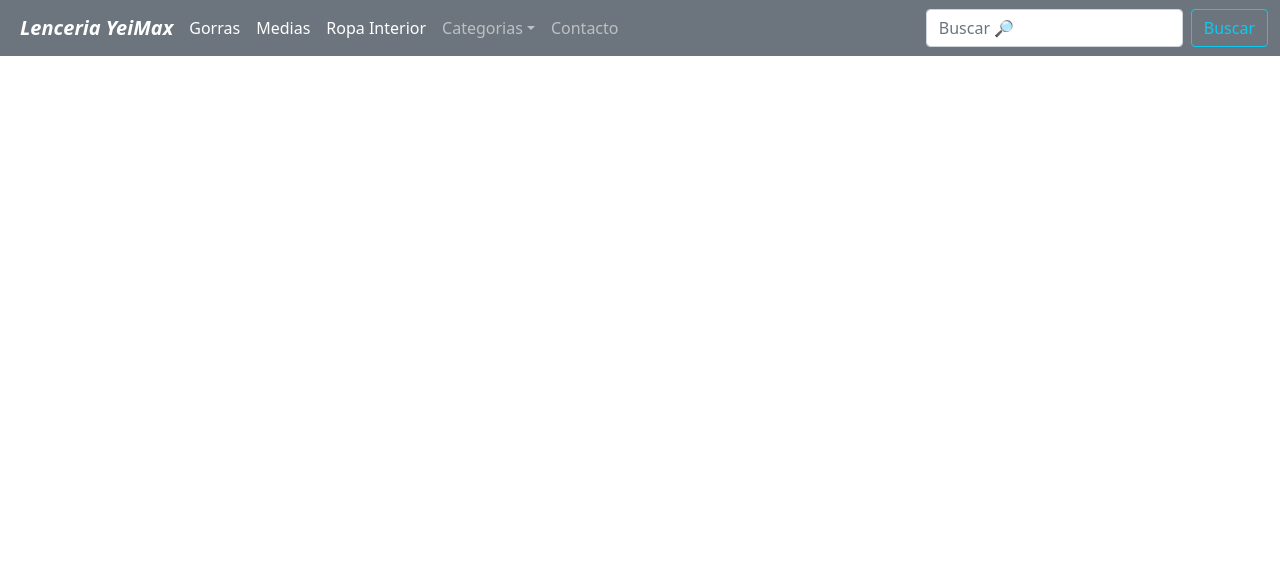
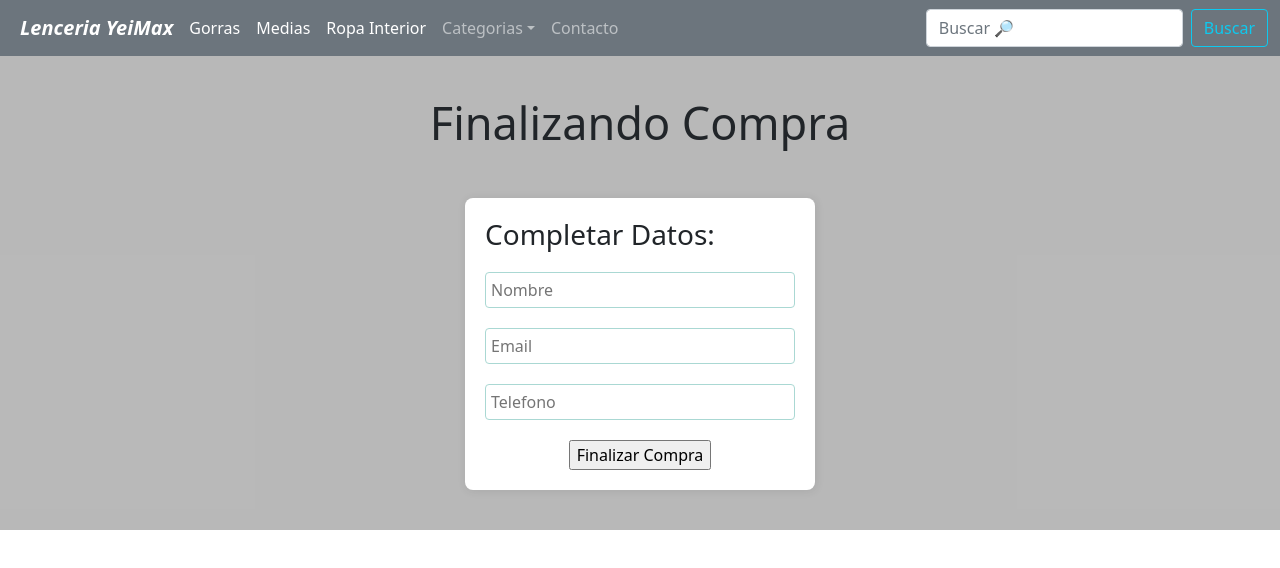
Before and after one commit to Leangiordano/React-Giordano, a React (Create React App) app: page /#/checkout in a window 1280 px wide. Shown: the top 568 px of the page. Built offline with nearby package versions, Linux system fonts and the light colour scheme.

Commit message:
Ultimando detalles

```diff
--- a/src/App.js
+++ b/src/App.js
@@ -5,7 +5,7 @@ import ItemListContainer from "./pages/ItemListContainer/ItemListContainer";
 import ItemDetailContainer from "./pages/ItemDetailContainer/ItemDetailContainer";
 import { Route, Routes, HashRouter } from "react-router-dom";
 import Cart from "./pages/Cart/Cart";
-
+import Checkout from "./components/Checkout/Checkout";
 import CartContextProvider from "./CartContext/CartContextProvider";
 
 
@@ -20,6 +20,7 @@ function App() {
         <Route path="/" element={<ItemListContainer greeting="Bienvenidos a Lenceria YeiMax!" />} />
         <Route path="/category/:categoryId" element={<ItemListContainer greeting="Bienvenidos a Lenceria YeiMax!" />} />
         <Route path="/cart" element={<Cart />} />
+        <Route path="/checkout" element={<Checkout />} />
         <Route path="/item/:id" element={<ItemDetailContainer />} />
       </Routes>
       </main>
--- /dev/null
+++ b/src/components/Checkout/Checkout.js
@@ -0,0 +1,119 @@
+import { Fragment, useState } from "react";
+import { useCartContext } from "../../CartContext/CartContextProvider";
+import { collection, addDoc, getFirestore } from "firebase/firestore";
+import { Link } from "react-router-dom";
+
+import "./Checkout.styles.css";
+
+const Checkout = () => {
+  const { cartList, totalPrice, emptyCart } = useCartContext();
+  const [isLoading, setIsLoading] = useState(false);
+  const [orderId, setOrderId] = useState(null);
+
+  const [buyer, setBuyer] = useState({
+    Nombre: '',
+    Email: '',
+    Telefono: '',
+  });
+
+  const { Nombre, Email, Telefono } = buyer;
+
+  const handleInputChange = (e) => {
+    setBuyer(({
+      ...buyer,
+      [e.target.name]:e.target.value,
+    }));
+  };
+
+
+  const generateOrder = async (data) => {
+    setIsLoading(true);
+    try {
+      const db = getFirestore();
+      const orderCollection = collection(db, "Orders");
+      const order = await addDoc(orderCollection, data);
+      setOrderId(order.id);
+      emptyCart();
+      setIsLoading(false);
+    } catch (err) {
+      console.log(err);
+    }
+  };
+
+  const handleSubmit = (e) => {
+    e.preventDefault();
+    const items = cartList.map(e=> {return {id:e.id,title:e.name,price:e.price,amount:e.amount}})
+    const day = new Date();
+    const total = totalPrice();
+    const data = {buyer, items, day, total};
+
+    generateOrder(data);
+  };
+
+  return (
+    <div className="checkout">
+      {isLoading ? (
+        <div className="spinner-container">
+
+        </div>
+      ) : (
+        !orderId && (
+          <Fragment>
+            <h1>Finalizando Compra</h1>
+            <div className="checkout-form__container">
+              <h3>Completar Datos:</h3>
+
+              <form className="checkout-form" onSubmit={handleSubmit}>
+                <input
+                  className="checkout-form__input"
+                  type="text"
+                  name="Nombre"
+                  placeholder="Nombre"
+                  value={Nombre}
+                  onChange={handleInputChange}
+                  required
+                />
+                <input
+                  className="checkout-form__input"
+                  type="email"
+                  name="Email"
+                  placeholder="Email"
+                  value={Email}
+                  onChange={handleInputChange}
+                  required
+                />
+                <input
+                  className="checkout-form__input"
+                  type="number"
+                  name="Telefono"
+                  placeholder="Telefono"
+                  value={Telefono}
+                  onChange={handleInputChange}
+                  required
+                />
+                <input
+                  className="btn-util"
+                  type="submit"
+                  value="Finalizar Compra"
+                />
+              </form>
+            </div>
+          </Fragment>
+        )
+      )
+    }
+    {orderId && (
+        <div className="checkout-finished">
+          <h1>Compra finalizada con éxito</h1>
+          <span className="checkout-finished__code">
+            <b>Código de compra:</b> {`${orderId}`}
+          </span>
+          <button className="btn-util">
+            <Link to={"/"}>Volver al Inicio</Link>
+          </button>
+        </div>
+      )}
+    </div>
+  )}
+
+export default Checkout;
--- /dev/null
+++ b/src/components/Checkout/Checkout.styles.css
@@ -0,0 +1,62 @@
+.checkout {
+    display: flex;
+    justify-content: space-between;
+    align-items: center;
+    flex-direction: column;
+    gap: 40px;
+
+    padding: 40px 0;
+  }
+
+  .checkout h1 {
+    font-size: 45px;
+  }
+
+  .checkout-form__container {
+    max-width: 350px;
+    width: 100%;
+
+    padding: 20px;
+
+    background-color: #fff;
+    box-shadow: 1px 1px 8px rgba(51, 51, 51, 0.114);
+    border-radius: 8px;
+  }
+
+  .checkout-form__container h3 {
+    margin-bottom: 20px;
+  }
+
+  .checkout-form {
+    display: flex;
+    flex-direction: column;
+    justify-content: space-between;
+    align-items: center;
+    gap: 20px;
+  }
+
+  .checkout-form__input {
+    padding: 5px;
+    width: 100%;
+    font-size: 16px;
+    border-radius: 4px;
+    border: 1px solid #aad8d3;
+    outline: none;
+  }
+
+  .checkout-finished {
+    display: flex;
+    justify-content: space-between;
+    align-items: center;
+    flex-direction: column;
+    gap: 20px;
+
+    padding: 40px;
+    background-color: #fff;
+    box-shadow: 1px 1px 8px rgba(51, 51, 51, 0.114);
+    border-radius: 8px;
+  }
+
+  .checkout-finished__code {
+    font-size: 18px;
+  }
--- a/src/pages/Cart/Cart.jsx
+++ b/src/pages/Cart/Cart.jsx
@@ -13,12 +13,18 @@ const Cart = () => {
             ))}
             {cartList.length > 0 ? (
                 <>
+                <br />
                     <button onClick={() => emptyCart()}>Vaciar Carrito</button>
                     <h1>Precio Total: ${totalPrice()}</h1>
+                    <button className="btn-util">
+              <Link to={"/checkout"}>Finalizar Compra</Link>
+            </button>
                 </>
             ) : (
                 <h1>El carrito está vacío</h1>
             )}
+            <br />
+            <br />
             <Link to='/'>Volver a la tienda </Link>
     </div>
     );
--- a/src/services/getData.js
+++ b/src/services/getData.js
@@ -37,7 +37,7 @@ const data = [
     },
     {
         id: 5,
-        image: "https://d3ugyf2ht6aenh.cloudfront.net/stores/891/014/products/dsc015181-ccc5818316e618cdbe16358773653870-320-0.jpg",
+        image: "https://d3ugyf2ht6aenh.cloudfront.net/stores/891/014/products/wat047661-59da52ae905de2d49d16522103861396-640-0.jpg",
         title: "Medias Crew Kyoto",
         description: "Este es el quinto producto",
         category: "medias",
@@ -46,7 +46,7 @@ const data = [
     },
     {
         id: 6,
-        image: "https://d3ugyf2ht6aenh.cloudfront.net/stores/891/014/products/dsc015421-b4d1c4c00cf4f9529516358770135561-320-0.jpg",
+        image: "https://d3ugyf2ht6aenh.cloudfront.net/stores/891/014/products/wat047771-d511f6fe0c78bb8c7a16522101123009-640-0.jpg",
         title: "Medias Crew Legend",
         description: "Este es el sexto producto",
         category: "medias",
```
